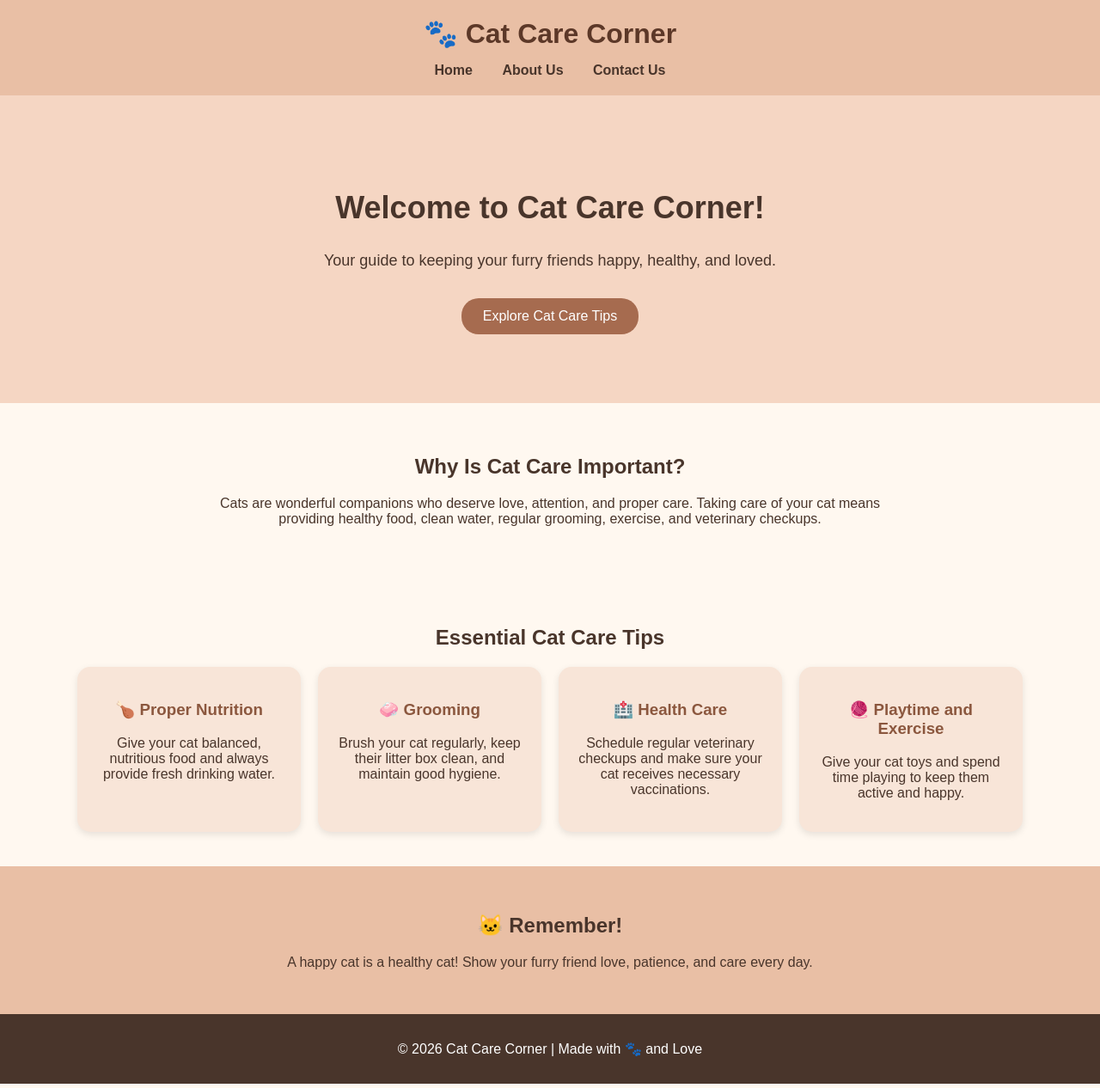
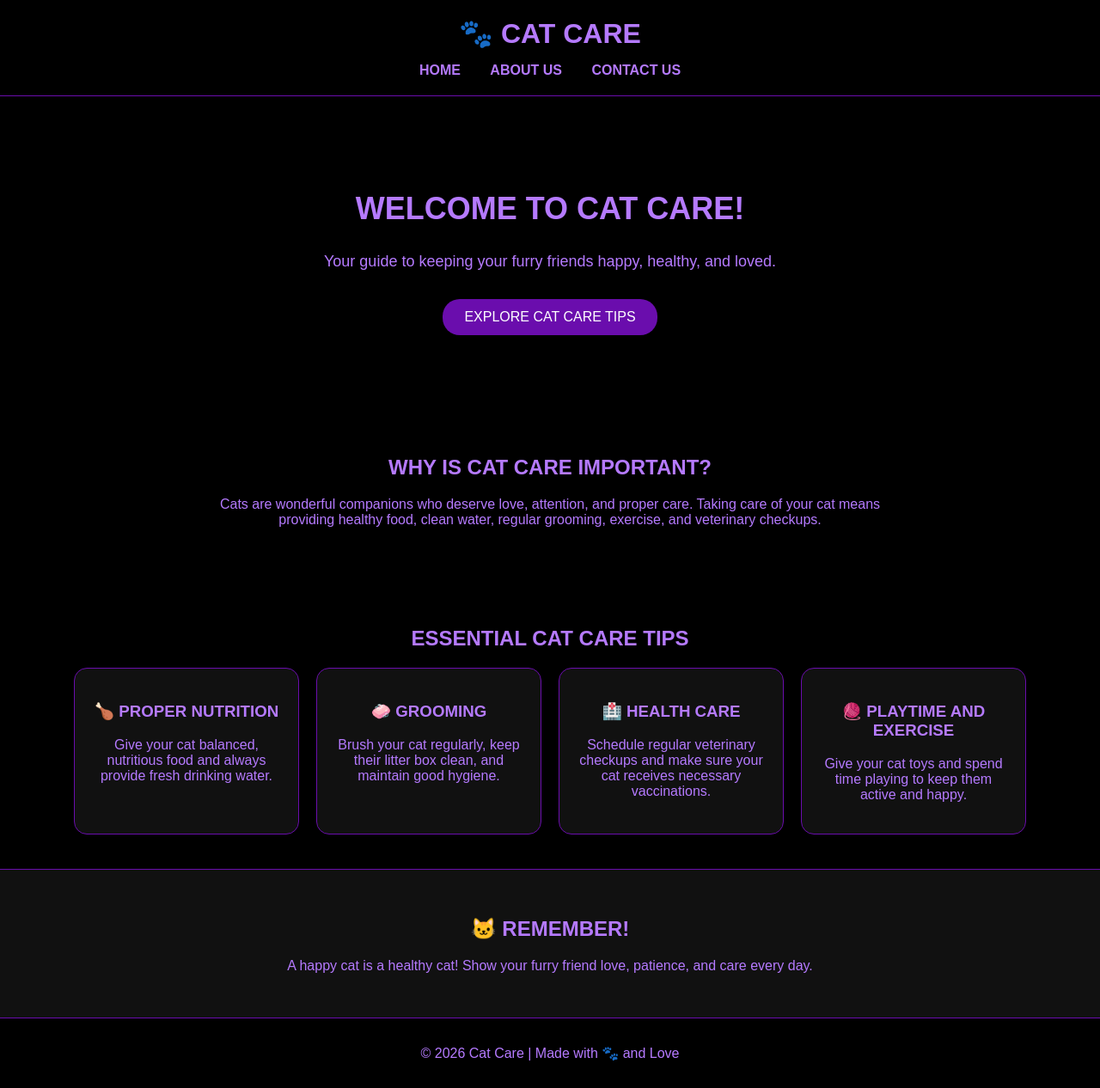
Before and after one commit to KeonaRae/CollaborativeWebsite, a plain HTML site: page index.html in a window 1280 px wide. Shown: the whole page at 86% size. Drawn offline with Linux system fonts and the light colour scheme.

Commit message:
Update Cat Care homepage design

```diff
--- a/index.html
+++ b/index.html
@@ -4,7 +4,7 @@
 <head>
     <meta charset="UTF-8">
     <meta name="viewport" content="width=device-width, initial-scale=1.0">
-    <title>Cat Care Corner | Home</title>
+    <title>Cat Care | Home</title>
     <link rel="stylesheet" href="style.css">
 </head>
 
@@ -12,7 +12,7 @@
 
     <!-- Navigation Bar -->
     <header>
-        <h1>🐾 Cat Care Corner</h1>
+        <h1>🐾 Cat Care </h1>
         <nav>
             <a href="index.html">Home</a>
             <a href="about.html">About Us</a>
@@ -22,7 +22,7 @@
 
     <!-- Welcome Section -->
     <section class="hero">
-        <h2>Welcome to Cat Care Corner!</h2>
+        <h2>Welcome to Cat Care!</h2>
         <p>
             Your guide to keeping your furry friends
             happy, healthy, and loved.
@@ -95,7 +95,7 @@
 
     <!-- Footer -->
     <footer>
-        <p>© 2026 Cat Care Corner | Made with 🐾 and Love</p>
+        <p>© 2026 Cat Care | Made with 🐾 and Love</p>
     </footer>
 
 </body>
--- a/style.css
+++ b/style.css
@@ -2,54 +2,65 @@
 body {
     margin: 0;
     font-family: Arial, sans-serif;
-    background-color: #fff8f0;
-    color: #49352b;
+    background-color: #000000;
+    color: #b57aff;
 }
 
 header {
-    background-color: #e9bfa5;
+    background-color: #000000;
     padding: 20px;
     text-align: center;
+    border-bottom: 1px solid #6a0dad;
 }
 
 header h1 {
     margin: 0 0 15px;
-    color: #5c3828;
+    color: #b57aff;
+    text-transform: uppercase;
 }
 
 nav a {
     text-decoration: none;
-    color: #49352b;
+    color: #b57aff;
     margin: 0 15px;
     font-weight: bold;
+    text-transform: uppercase;
 }
 
 nav a:hover {
-    color: white;
+    color: #ffffff;
 }
 
 .hero {
-    background-color: #f5d6c3;
+    background-color: #000000;
     text-align: center;
     padding: 80px 20px;
 }
 
 .hero h2 {
     font-size: 36px;
+    text-transform: uppercase;
+    color: #b57aff;
 }
 
 .hero p {
     font-size: 18px;
+    color: #b57aff;
 }
 
 .button {
     display: inline-block;
-    background-color: #a66b4f;
+    background-color: #6a0dad;
     color: white;
     padding: 12px 25px;
     text-decoration: none;
     border-radius: 20px;
     margin-top: 15px;
+    text-transform: uppercase;
+}
+
+.button:hover {
+    background-color: #8a2be2;
 }
 
 .intro {
@@ -59,10 +70,13 @@ nav a:hover {
     margin: auto;
 }
 
-/* Cat Care Tips */
 .tips {
     text-align: center;
     padding: 40px 20px;
+}
+
+.tips h2 {
+    text-transform: uppercase;
 }
 
 .tips-container {
@@ -73,28 +87,39 @@ nav a:hover {
 }
 
 .tip-card {
-    background-color: #f8e5d8;
+    background-color: #111111;
+    border: 1px solid #6a0dad;
     width: 220px;
     padding: 20px;
     border-radius: 15px;
-    box-shadow: 0 3px 8px rgba(0,0,0,0.1);
 }
 
 .tip-card h3 {
-    color: #8b573e;
+    color: #b57aff;
+    text-transform: uppercase;
 }
 
 .fun-fact {
-    background-color: #e9bfa5;
+    background-color: #111111;
+    border-top: 1px solid #6a0dad;
+    border-bottom: 1px solid #6a0dad;
     text-align: center;
     padding: 35px 20px;
 }
 
+.fun-fact h2 {
+    text-transform: uppercase;
+}
+
 footer {
-    background-color: #49352b;
-    color: white;
+    background-color: #000000;
+    color: #b57aff;
     text-align: center;
     padding: 15px;
+}
+
+h1, h2, h3, h4, h5, h6 {
+    text-transform: uppercase;
 }
 
 @media (max-width: 600px) {
```
